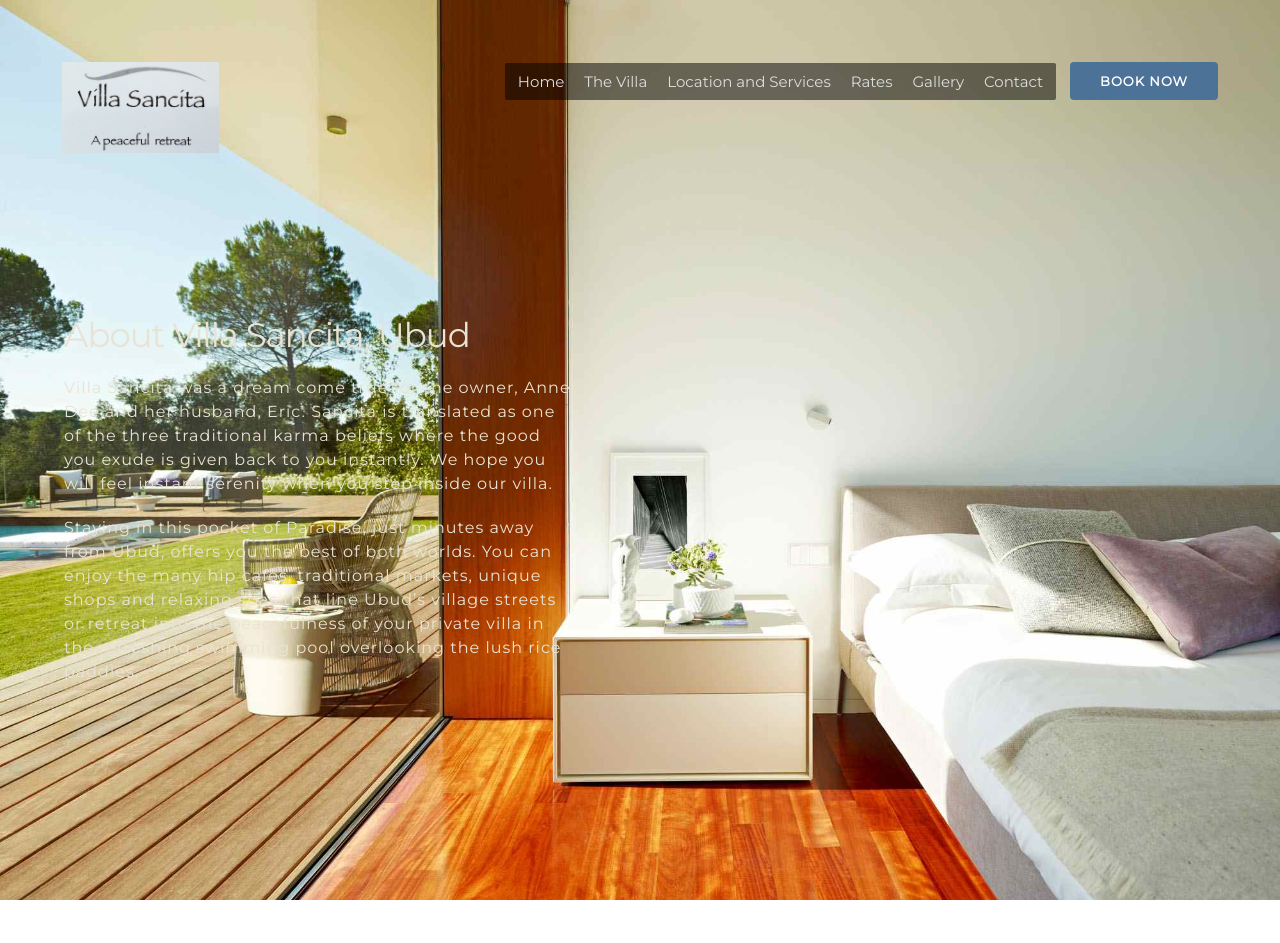
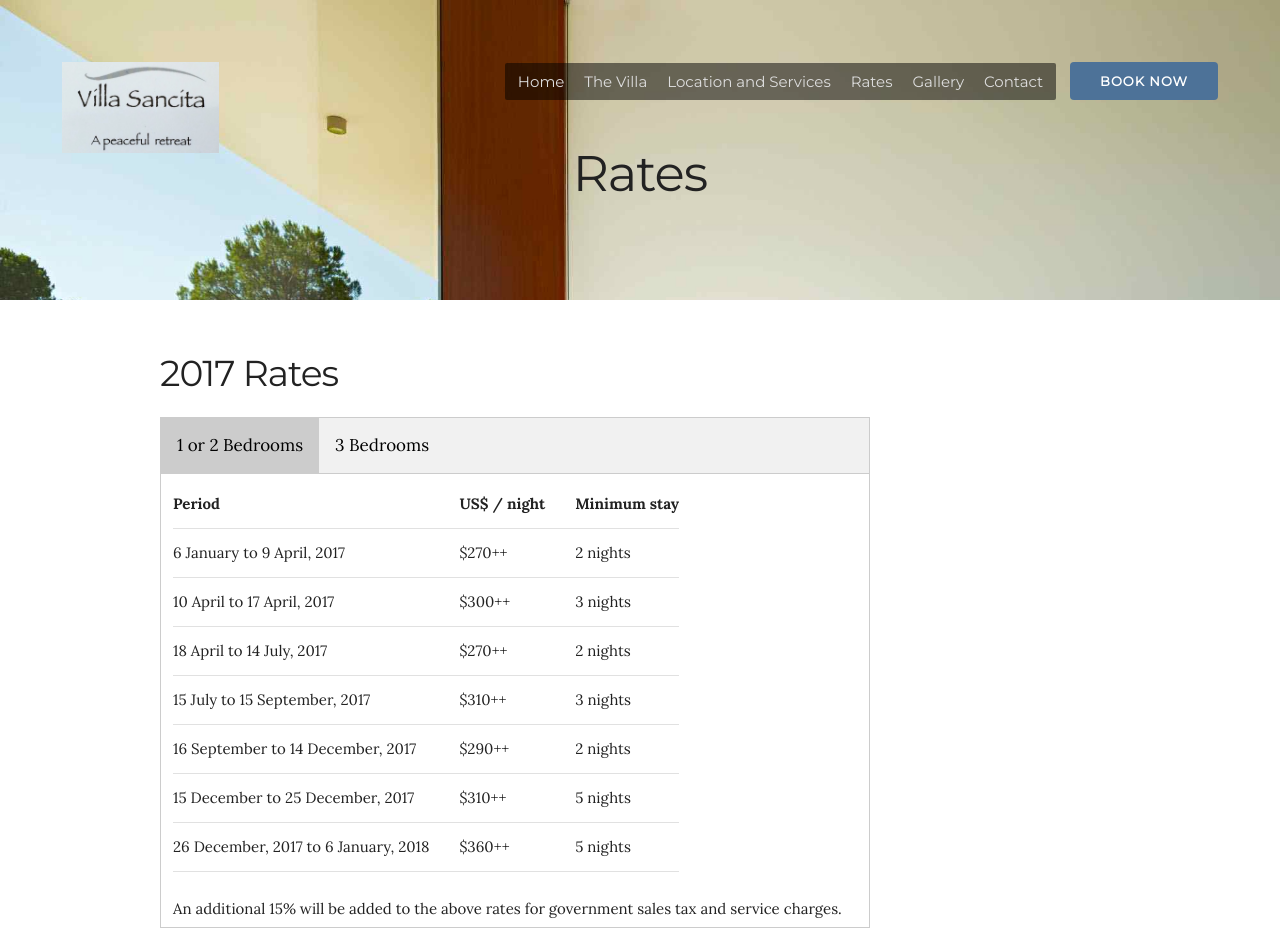
Before and after one commit to raayle/villa-sancita, a Jekyll site: the page built from rates.html, in a window 1280 px wide. Shown: the top 943 px of the page. Built offline with Jekyll 4.4.1, drawn with Linux system fonts in a browser that asks for light colours; some of the changed text lies outside the part shown.

Commit message:
Rates page mostly done, need to finish the title and logo

```diff
--- a/_layouts/default.html
+++ b/_layouts/default.html
@@ -35,7 +35,7 @@
   <link rel="icon" type="image/png" href="/images/favicon.png">
 </head>
 
-<body class={{page.bodyClass}}>
+<body id={{page.bodyId}}>
 
   <!-- header-section -->
   <header class="{{page.headerType}}{{layout.headerType}}">
--- a/css/style.css
+++ b/css/style.css
@@ -435,7 +435,31 @@ footer .two.columns.fa{
   border-radius: 10%;
 }
 
-/* Rates Page */
+/* ----- Rates Page ----- */
+#rates-page section {
+  margin-bottom: 50px;
+}
+
+section.rates-hero {
+  position: relative;
+  height: 300px;
+  background-image: url(../images/villasancita.jpg);
+  background-size: cover;
+}
+
+.rates-hero .hero-title {
+  position: absolute;
+  text-align: center;
+  top: 48%;
+  left: 0;
+  right: 0;
+}
+
+/*** Rates table ***/
+.rates-tables {
+  max-width: 710px;
+}
+
 /* Style the tab */
 div.tabs {
     overflow: hidden;
--- a/rates.html
+++ b/rates.html
@@ -3,53 +3,18 @@ layout: default
 title: Rates
 description: This is your description that will show in google searches.
 author:
+bodyId: rates-page
 ---
 <!-- The Villa-Above-the-fold-section -->
-  <section class="thevilla-section">
-    <div class="left" align="center">
-      <h1>About Villa Sancita, Ubud</h1>
-      <h3>Villa Sancita was a dream come true for the owner, Anne Dee and her husband, Eric.  Sancita is translated as one of the three traditional karma beliefs where the good you exude is given back to you instantly.  We hope you will feel instant serenity when you step inside our villa.</h3>
-      <h3>Staying in this pocket of Paradise, just minutes away from Ubud, offers you the best of both worlds.  You can enjoy the many hip cafes, traditional markets, unique shops and relaxing spas that line Ubud’s village streets or retreat into the peacefulness of your private villa in the refreshing swimming pool overlooking the lush rice paddies.</h3>
-    </div>
-  </section><!-- end above the fold the villa-section -->
+<section class="rates-hero">
+  <div class="hero-title">
+    <h1>Rates</h1>
+  </div>
+</section>
 
-<!--  Bedroom-Carousel-section -->
-  <section class="bedroom-carousel-section">
-    <div class="row rel">
-      <div class="half-width left">
-        <div class="blurb">
-          <h2>Three airy bedrooms with spectacular views</h2>
-          <div class="center">
-            <p> The Master Bedroom, facing the uninterrupted rice fields, is a spacious ensuite bath and intricate wood ceiling.  The second bedroom, adjacent to a private washroom with shower, has the perfect balcony to enjoy the open views with a cup of Balinese coffee.  The third bedroom is on the main floor with beautiful views and a washroom with shower just steps away.</p>
-            <a class="button button-primary" href="#">Book Now</a>
-          </div>
-        </div>
-      </div>
-      <div class="half-width box-img mobile-hide about">
-      </div>
-    </div>
-
-  <!--Carousel of 3 Images - Master Bedroom, Master Bath, Bedroom 2-->
-    <div class="row rel">
-      <div class="half-width box-img mobile-hide villaabout">
-        <div class="owl-carousel owl-theme">
-          <img src="/images/sancita-master.png" alt="Master Bedroom Photo">
-          <img src="/images/sancita-masterbath.jpg" alt="Masterbath Photo">
-          <img src="/images/sancita-bedroom2.jpg" alt="Bedroom 2 Photo">
-        </div>
-      </div>
-
-      <div class="mobile-show">
-        <img src="/images/sancita-master.png" alt="Master Bedroom Photo">
-        <img src="/images/sancita-masterbath.jpg" alt="Masterbath Photo">
-        <img src="/images/sancita-bedroom2.jpg" alt="Bedroom 2 Photo">
-      </div>
-
-
-  </section><!-- bedroom-carousel-section -->
-
-  <section class="rates">
-    <h3>Rates</h3>
+<section class="rates">
+  <div class="container">
+    <h3>2017 Rates</h3>
 
     <div class="rates-tables">
       <div class="tabs">
@@ -57,9 +22,140 @@ author:
         <div class="tab" id="3-br">3 Bedrooms</div>
       </div>
       <div class="tabcontent 1-2-br-rates">
-        rates yo
+        <table>
+          <thead>
+            <tr>
+              <th>Period</th>
+              <th>US$ / night</th>
+              <th>Minimum stay</th>
+            </tr>
+          </thead>
+          <tbody>
+            <tr>
+              <td>6 January to 9 April, 2017</td>
+              <td>$270++</td>
+              <td>2 nights</td>
+            </tr>
+            <tr>
+              <td>10 April to 17 April, 2017</td>
+              <td>$300++</td>
+              <td>3 nights</td>
+            </tr>
+            <tr>
+              <td>18 April to 14 July, 2017</td>
+              <td>$270++</td>
+              <td>2 nights</td>
+            </tr>
+            <tr>
+              <td>15 July to 15 September, 2017</td>
+              <td>$310++</td>
+              <td>3 nights</td>
+            </tr>
+            <tr>
+              <td>16 September to 14 December, 2017</td>
+              <td>$290++</td>
+              <td>2 nights</td>
+            </tr>
+            <tr>
+              <td>15 December to 25 December, 2017</td>
+              <td>$310++</td>
+              <td>5 nights</td>
+            </tr>
+            <tr>
+              <td>26 December, 2017 to 6 January, 2018</td>
+              <td>$360++</td>
+              <td>5 nights</td>
+            </tr>
+          </tbody>
+        </table>
+        An additional 15% will be added to the above rates for government sales tax and service charges.
       </div>
       <div class="tabcontent 3-br-rates">
-        rates 2 yos
+        <table>
+          <thead>
+            <tr>
+              <th>Period</th>
+              <th>US$ / night</th>
+              <th>Minimum stay</th>
+            </tr>
+          </thead>
+          <tbody>
+            <tr>
+              <td>6 January to 9 April, 2017</td>
+              <td>$330++</td>
+              <td>2 nights</td>
+            </tr>
+            <tr>
+              <td>10 April to 17 April, 2017</td>
+              <td>$360++</td>
+              <td>3 nights</td>
+            </tr>
+            <tr>
+              <td>18 April to 14 July, 2017</td>
+              <td>$330++</td>
+              <td>2 nights</td>
+            </tr>
+            <tr>
+              <td>15 July to 15 September, 2017</td>
+              <td>$360++</td>
+              <td>3 nights</td>
+            </tr>
+            <tr>
+              <td>16 September to 14 December, 2017</td>
+              <td>$330++</td>
+              <td>2 nights</td>
+            </tr>
+            <tr>
+              <td>15 December to 25 December, 2017</td>
+              <td>$360++</td>
+              <td>5 nights</td>
+            </tr>
+            <tr>
+              <td>26 December, 2017 to 6 January, 2018</td>
+              <td>$390++</td>
+              <td>5 nights</td>
+            </tr>
+          </tbody>
+        </table>
+        An additional 15% will be added to the above rates for government sales tax and service charges.
       </div>
     </div>
+
+  </div>
+</section>
+
+<section class="discounts">
+  <div class="container">
+    <h3>Deals</h3>
+    <ul>
+      <li>Early bird bookings enjoy a 15% discount when booking at least 150 days in advance. Not applicable to Christmas and New Years</li>
+      <li>Last Minute bookings enjoy 10% discount when booked less than 10 days in advance of check-in date.</li>
+      <li>For new bookings only</li>
+    </ul>
+  </div>
+</section>
+
+<section class="inclusions-conditions">
+  <div class="container">
+    <h3>Inclusions and conditions</h3>
+    <p>You will enjoy the villa in complete privacy. We rent to only one guest or family at a time. If you use 1 or 2 bedrooms, the other bedrooms will not be rented to any other guests.
+
+      <h4>Inclusions</h4>
+      <ul>
+        <li>A la carte breakfast included, 2 maximum per bedroom occupied</li>
+        <li>Rates are for single or double occupancy per bedroom</li>
+        <li>Complimentary Wi-Fi for Whatsapp or emails provided, not for streaming</li>
+        <li>Check-in at 2:00 pm</li>
+        <li>Check-out at 11:00 am</li>
+        <li>Early check-in and late check-out ma be available upon request depending on occupancy</li>
+      </ul>
+
+      <h4>Terms and conditions</h4>
+      <ul>
+        <li>50% deposit required upon booking confirmation.</li>
+        <li>Early Bird and Last Minute bookings to be paid in full and are non-refundable.</li>
+        <li>For any cancellations at least 61 days from date of arrival, the deposit will be refunded in full less US$100 in administration fees.</li>
+        <li>For any cancellations within 60 days, the deposit will be forfeited.</li>
+      </ul>
+  </div>
+</section>
```
Also changed, not shown: images/logo-new.png (added), 1 other file.
